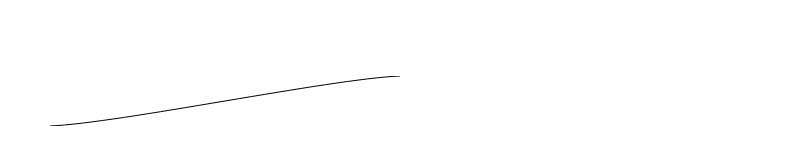
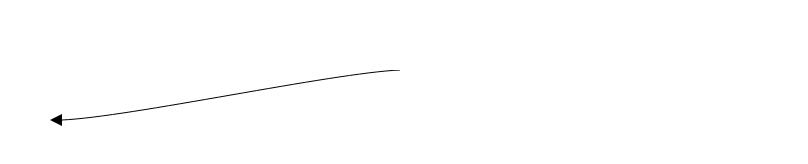
Before and after one commit to SubjectFlow/subjectflow-frontend, a React (Create React App) app: page / in a window 1280 px wide. Shown: the part 624-788 px from the top of the page, without its empty margins (0-808 px from the left). Built offline with nearby package versions, Linux system fonts and the light colour scheme.

Commit message:
created arrow head

```diff
--- a/src/components/Arrow.tsx
+++ b/src/components/Arrow.tsx
@@ -4,8 +4,10 @@ import { Point } from "../Types";
 
 const xCurveFactor = 0.2;
 const yCurveFactor = 0.06;
-const startCurveFactor = 1;
-const endCurveFactor = 1;
+const curveFactor1 = 1;
+const curveFactor2 = 1;
+const arrowHeadHeight = 12;
+const arrowHeadLength = 12;
 
 type ArrowProps = {
   start: Point;
@@ -13,53 +15,68 @@ type ArrowProps = {
 };
 
 function Arrow(props: ArrowProps) {
-  let bottom, left;
+  let bottom, left, xHeadDiff;
+
   const diff: Point = {
     x: Math.abs(props.end.x - props.start.x),
     y: Math.abs(props.end.y - props.start.y),
   };
 
-  let svgStart: Point = {
+  let svgLineStart: Point = {
     x: 0,
     y: 0,
   };
 
-  let svgEnd: Point = JSON.parse(JSON.stringify(diff));
+  let svgLineEnd: Point = {
+    x: diff.x - arrowHeadLength,
+    y: diff.y,
+  };
 
   if (props.start.x > props.end.x) {
-    svgStart.x = diff.x;
-    svgEnd.x = 0;
+    svgLineStart.x = diff.x;
+    svgLineEnd.x = arrowHeadLength;
     left = props.end.x;
-  } else left = props.start.x;
+    xHeadDiff = -1 * arrowHeadLength;
+  } else {
+    left = props.start.x;
+    xHeadDiff = arrowHeadLength;
+  }
 
   if (props.start.y <= props.end.y) {
-    svgStart.y = diff.y;
-    svgEnd.y = 0;
+    svgLineStart.y = diff.y + arrowHeadHeight / 2;
+    svgLineEnd.y = 0;
     bottom = props.start.y;
   } else bottom = props.end.y;
 
-  const svgDiff: Point = {
-    x: svgEnd.x - svgStart.x,
-    y: svgEnd.y - svgStart.y,
+  const svgLineDiff: Point = {
+    x: svgLineEnd.x - svgLineStart.x,
+    y: svgLineEnd.y - svgLineStart.y,
   };
 
   return (
     <svg
       className="arrow"
       width={diff.x}
-      height={diff.y}
+      height={diff.y + arrowHeadHeight / 2}
       xmlns="http://www.w3.org/2000/svg"
       style={{ bottom: bottom, left: left }}
     >
       <path
         className="arrow__line"
         d={
-          `M ${svgStart.x} ${svgStart.y} ` +
-          `C ${svgStart.x + startCurveFactor * xCurveFactor * svgDiff.x} ` +
-          `${svgStart.y + startCurveFactor * yCurveFactor * svgDiff.y}, ` +
-          `${svgEnd.x - endCurveFactor * xCurveFactor * svgDiff.x} ` +
-          `${svgEnd.y - endCurveFactor * yCurveFactor * svgDiff.y}, ` +
-          `${svgEnd.x} ${svgEnd.y}`
+          `M ${svgLineStart.x} ${svgLineStart.y} ` +
+          `C ${svgLineStart.x + curveFactor1 * xCurveFactor * svgLineDiff.x} ` +
+          `${svgLineStart.y + curveFactor1 * yCurveFactor * svgLineDiff.y}, ` +
+          `${svgLineEnd.x - curveFactor2 * xCurveFactor * svgLineDiff.x} ` +
+          `${svgLineEnd.y - curveFactor2 * yCurveFactor * svgLineDiff.y}, ` +
+          `${svgLineEnd.x} ${svgLineEnd.y}`
+        }
+      />
+      <polygon
+        points={
+          `${svgLineEnd.x + xHeadDiff},${svgLineEnd.y} ` +
+          `${svgLineEnd.x},${svgLineEnd.y + arrowHeadHeight / 2} ` +
+          `${svgLineEnd.x},${svgLineEnd.y - arrowHeadHeight / 2}`
         }
       />
     </svg>
```
